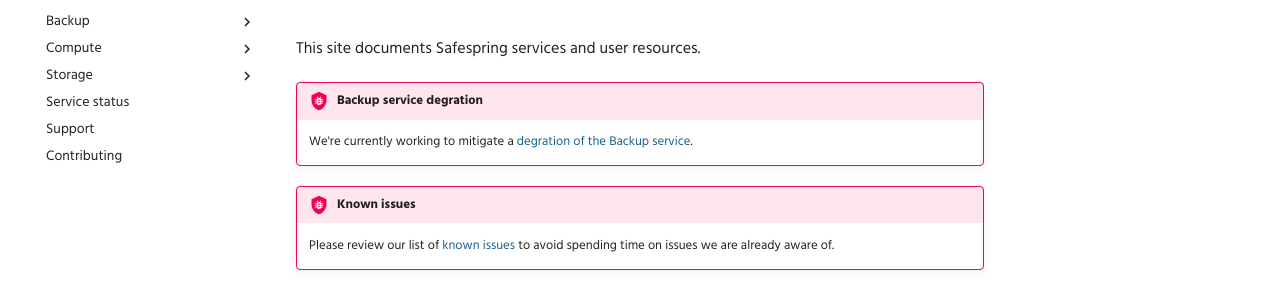
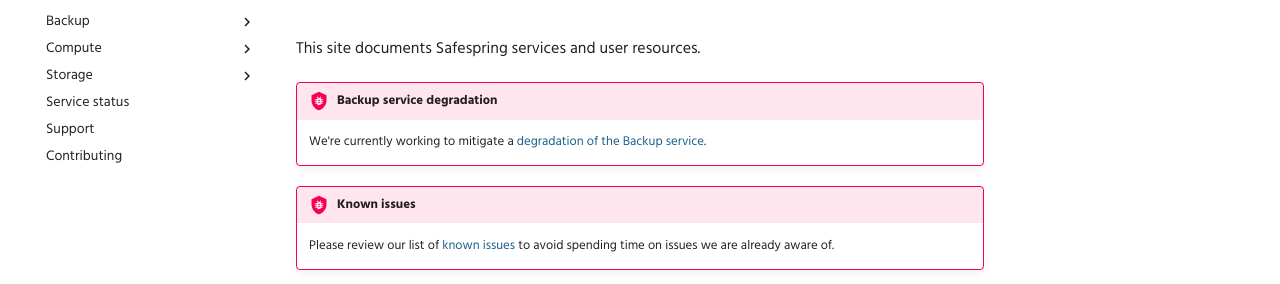
Before and after one commit to safespring/docs, an MkDocs documentation site: the page built from content/index.md, in a window 1280 px wide. Shown: the part 143-427 px from the top of the page. Built offline with MkDocs 1.6.1 and Material for MkDocs 9.7.7, drawn with Linux system fonts in a browser that asks for light colours; comment, search, counter and statistics services are not loaded; old or Windows-style settings are respelled for this version of MkDocs.

Commit message:
Spelling fix:)

```diff
--- a/content/index.md
+++ b/content/index.md
@@ -2,8 +2,8 @@
 
 This site documents Safespring services and user resources.
 
-!!! bug "Backup service degration"
-    We're currently working to mitigate a [degration of the Backup service][de].
+!!! bug "Backup service degradation"
+    We're currently working to mitigate a [degradation of the Backup service][de].
 
 [de]:backup/status
 
```
Also changed, not shown: content/backup/status.md (+2 -2 lines).
